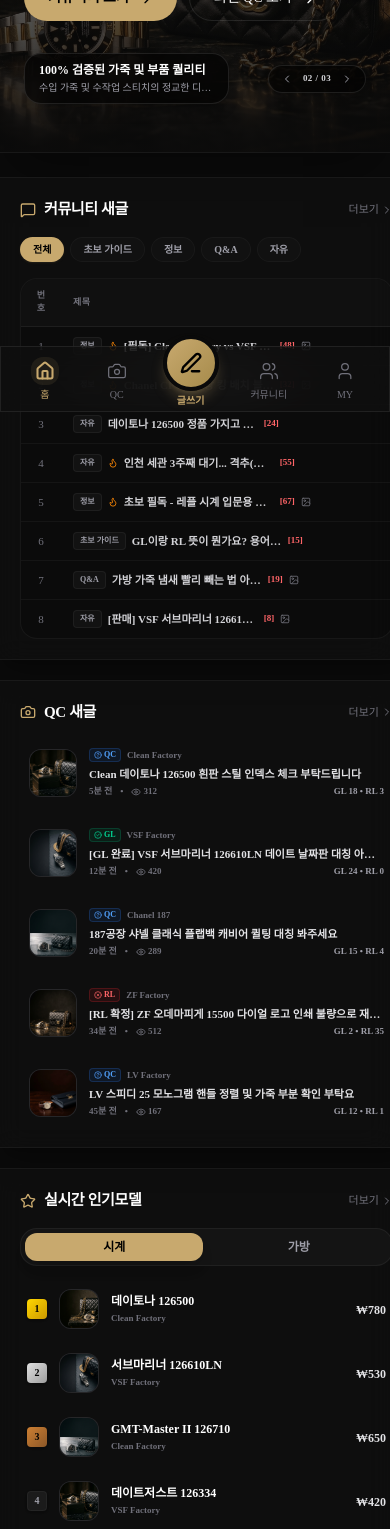
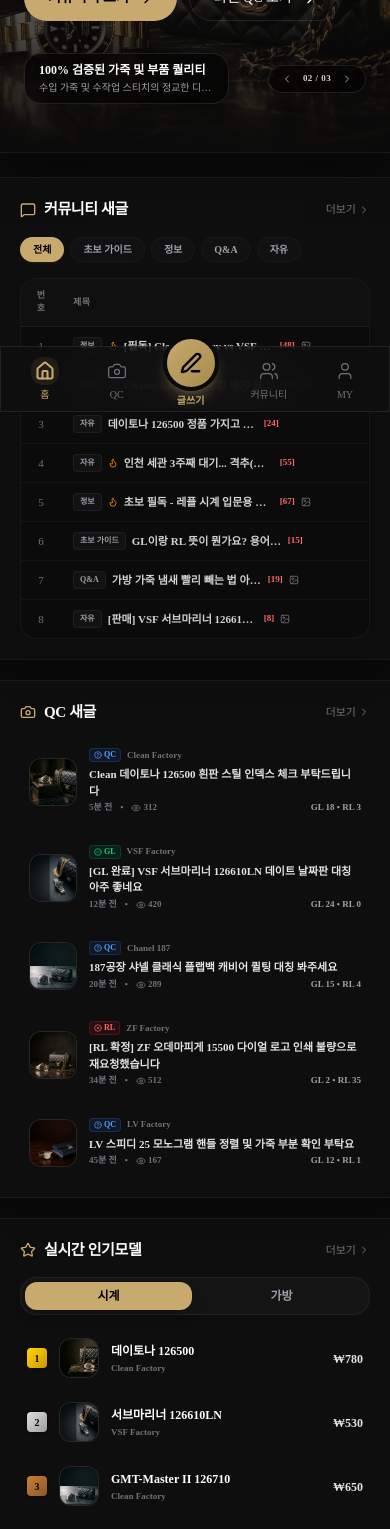
Before and after one commit to MODU-REP/MODU-REP-TEST, a Next.js app: page / in a window 390 px wide. Shown: the part 432-1961 px from the top of the page. Built offline with nearby package versions, Linux system fonts and the light colour scheme.

Commit message:
Fix: Resolve mobile horizontal scroll and optimize text wrapping for home dashboard

```diff
--- a/src/components/home/HomeDashboard.tsx
+++ b/src/components/home/HomeDashboard.tsx
@@ -99,7 +99,7 @@
 
       {/* 1열: 실시간 커뮤니티 피드 */}
       <div className="bg-[#111111]/60 backdrop-blur-md border-x-0 border-y sm:border border-white/[0.05] rounded-none sm:rounded-2xl p-5 flex flex-col justify-between shadow-xl shadow-black/20">
-        <div>
+        <div className="w-full min-w-0">
           <div className="flex items-center justify-between mb-4">
             <h3 className="flex items-center gap-2 text-[15px] font-bold text-white tracking-tight">
               <MessageSquare size={16} className="text-gold" />
@@ -129,7 +129,7 @@
 
           {/* 게시글 목록 (게시판 게시판 형태로 썸네일 없이 테이블 스타일 렌더링) */}
           <div className="overflow-hidden border border-white/[0.05] rounded-xl bg-black/20 mt-2">
-            <table className="w-full border-collapse text-left text-[11px] font-bold">
+            <table className="w-full table-fixed border-collapse text-left text-[11px] font-bold">
               <thead>
                 <tr className="border-b border-white/[0.08] bg-white/[0.02] text-[9px] font-black text-zinc-500 uppercase tracking-wider">
                   <th className="py-2.5 px-3 text-center w-10">번호</th>
@@ -181,7 +181,7 @@
 
       {/* 2열: 실시간 QC 피드 (QC 새글) */}
       <div className="bg-[#111111]/60 backdrop-blur-md border-x-0 border-y sm:border border-white/[0.05] rounded-none sm:rounded-2xl p-5 flex flex-col justify-between shadow-xl shadow-black/20">
-        <div>
+        <div className="w-full min-w-0">
           <div className="flex items-center justify-between mb-4">
             <h3 className="flex items-center gap-2 text-[15px] font-bold text-white tracking-tight">
               <Camera size={16} className="text-gold" />
@@ -214,7 +214,7 @@
                   <Link
                     key={post.id}
                     href={`/qc/${post.id}`}
-                    className="flex items-center gap-3 p-2 rounded-xl hover:bg-white/[0.02] transition-colors group cursor-pointer border border-transparent hover:border-white/[0.02]"
+                    className="w-full min-w-0 flex items-center gap-3 p-2 rounded-xl hover:bg-white/[0.02] transition-colors group cursor-pointer border border-transparent hover:border-white/[0.02]"
                   >
                     <img
                       src={post.images[0]}
@@ -230,7 +230,7 @@
                           {post.factory}
                         </span>
                       </div>
-                      <h4 className="text-[11px] font-bold text-zinc-200 group-hover:text-gold transition-colors truncate mt-1">
+                      <h4 className="text-[11px] font-bold text-zinc-200 group-hover:text-gold transition-colors line-clamp-2 whitespace-normal break-all mt-1">
                         {post.title}
                       </h4>
                       <div className="flex items-center gap-2 mt-0.5 text-[9px] text-zinc-500 font-bold">
@@ -254,7 +254,7 @@
 
       {/* 3열: 실시간 인기 TOP 5 */}
       <div className="bg-[#111111]/60 backdrop-blur-md border-x-0 border-y sm:border border-white/[0.05] rounded-none sm:rounded-2xl p-5 flex flex-col justify-between shadow-xl shadow-black/20">
-        <div>
+        <div className="w-full min-w-0">
           <div className="flex items-center justify-between mb-4">
             <h3 className="flex items-center gap-2 text-[15px] font-bold text-white tracking-tight">
               <Star size={16} className="text-gold" />
@@ -298,7 +298,7 @@
                 <Link
                   key={model.rank}
                   href="/qc"
-                  className="flex items-center gap-3 p-1.5 rounded-xl border border-transparent hover:border-white/[0.04] hover:bg-white/[0.02] transition-all group cursor-pointer"
+                  className="w-full min-w-0 flex items-center gap-3 p-1.5 rounded-xl border border-transparent hover:border-white/[0.04] hover:bg-white/[0.02] transition-all group cursor-pointer"
                 >
                   {/* 순위 번호 뱃지 */}
                   <span className={`w-5 h-5 rounded ${badgeStyle} text-[10px] font-black flex items-center justify-center shrink-0 shadow-sm`}>
@@ -314,7 +314,7 @@
 
                   {/* 모델 정보 */}
                   <div className="min-w-0 flex-1">
-                    <h4 className="text-[12px] font-black text-white group-hover:text-gold transition-colors truncate">
+                    <h4 className="text-[12px] font-black text-white group-hover:text-gold transition-colors line-clamp-2 whitespace-normal break-all">
                       {model.name}
                     </h4>
                     <p className="text-[9px] text-zinc-500 font-bold truncate mt-0.5">
```
